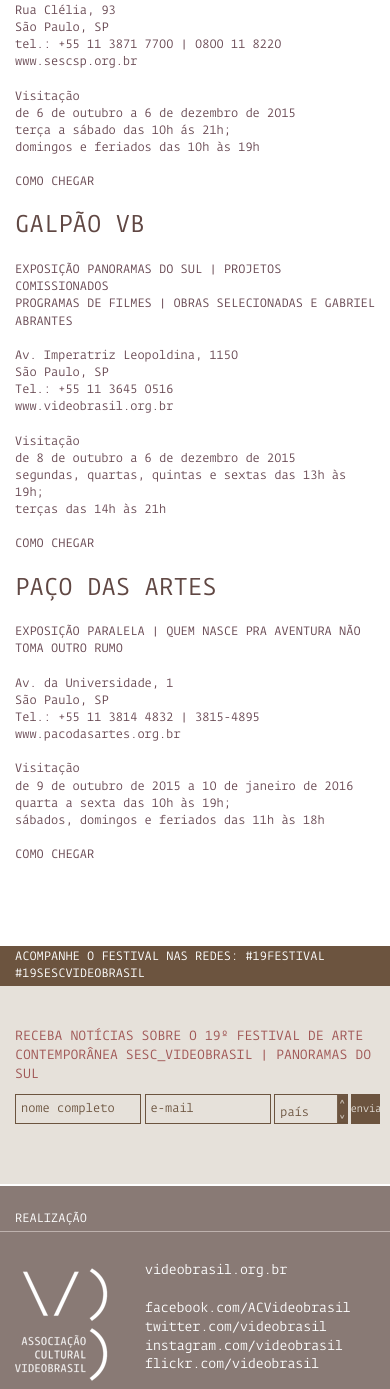
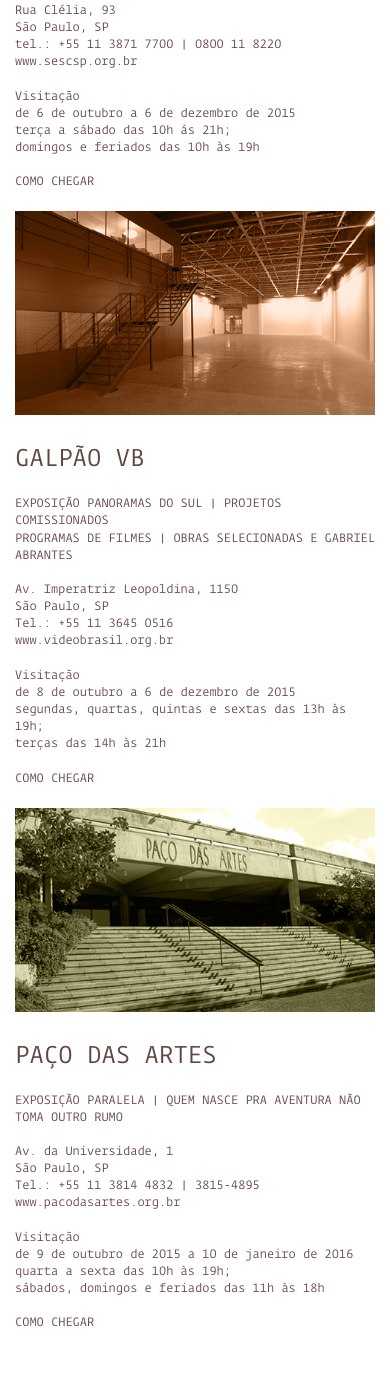
Before and after one commit to eduardo-haddad/19festival, a PHP site: page /visite.php in a window 390 px wide. Shown: the part 672-2061 px from the top of the page. Run offline with PHP 8.4, Linux system fonts and the light colour scheme; some libraries are stand-ins or nearby versions.

Commit message:
11 de setembro

```diff
--- a/visite.php
+++ b/visite.php
@@ -77,12 +77,12 @@
             <!-- EXPO 1 -->
             <div class="row" style="clear: both; margin-bottom: 20px">
 
-                <div class="col-sm-12 col-md-6 expo-mapa" >
+                <div class="col-xs-12 col-md-6 expo-mapa" >
                     <iframe src="https://www.google.com/maps/embed?pb=!1m18!1m12!1m3!1d1063.3060561082916!2d-46.6830522342262!3d-23.52564148682573!2m3!1f0!2f0!3f0!3m2!1i1024!2i768!4f13.1!3m3!1m2!1s0x94cef809b81cc479%3A0xbf35620145c1e2cc!2sSesc+Pompeia!5e0!3m2!1spt-BR!2sbr!4v1439763126183" width="450" height="280" frameborder="0" style="border:0" allowfullscreen></iframe>
 
                 </div>
 
-                <div class="col-sm-12 col-md-6 sobre-expo h" style="float: right;">
+                <div class="col-xs-12 col-md-6 sobre-expo h" style="float: right;">
 
 
 
@@ -133,11 +133,11 @@
             <!-- EXPO 2 -->
             <div class="row" style="clear: both; margin-bottom: 20px">
 
-                <div class="col-sm-12 col-md-6 expo-mapa" >
-                    <iframe src="https://www.google.com/maps/embed?pb=!1m14!1m8!1m3!1d3658.012039038297!2d-46.73051!3d-23.5320694!3m2!1i1024!2i768!4f13.1!3m3!1m2!1s0x94cef8bd13c7e961%3A0x1924d04be6bbad85!2sAssocia%C3%A7%C3%A3o+Cultural+Videobarsil!5e0!3m2!1spt-BR!2sbr!4v1439766394742" width="450" height="281" frameborder="0" style="border:0" allowfullscreen></iframe>
+                <div class="col-xs-12 col-md-6 relative" >
+                    <img src="img/sobre/galpao.jpg" class="img-responsive" />
                 </div>
 
-                <div class="col-sm-12 col-md-6 sobre-expo h" style="float: right;">
+                <div class="col-xs-12 col-md-6 sobre-expo h" style="float: right;">
 
 
 
@@ -187,11 +187,11 @@
             <!-- EXPO 3 -->
             <div class="row" style="clear: both; margin-bottom: 20px">
 
-                <div class="col-sm-12 col-md-6 expo-mapa" >
-                    <iframe src="https://www.google.com/maps/embed?pb=!1m18!1m12!1m3!1d3657.108875189945!2d-46.715538199999955!3d-23.564532899999996!2m3!1f0!2f0!3f0!3m2!1i1024!2i768!4f13.1!3m3!1m2!1s0x94ce564ddd8bf503%3A0x54e382f737fb5484!2sPa%C3%A7o+das+Artes!5e0!3m2!1spt-BR!2sbr!4v1439768334431" width="450" height="279" frameborder="0" style="border:0" allowfullscreen></iframe>
+                <div class="col-xs-12 col-md-6 relative" >
+                <img src="img/sobre/paco.jpg" class="img-responsive" />
                 </div>
 
-                <div class="col-sm-12 col-md-6 sobre-expo h" style="float: right;">
+                <div class="col-xs-12 col-md-6 sobre-expo h" style="float: right;">
 
 
 
```
Also changed, not shown: img/sobre/galpao.jpg (added), img/sobre/paco.jpg (added).
